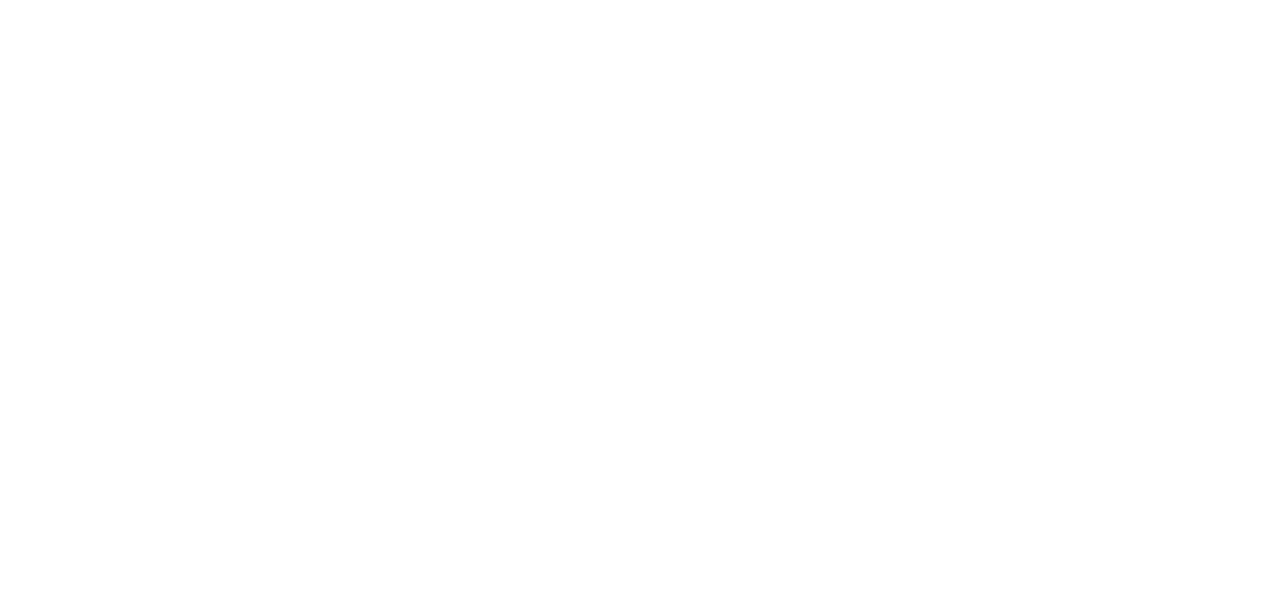
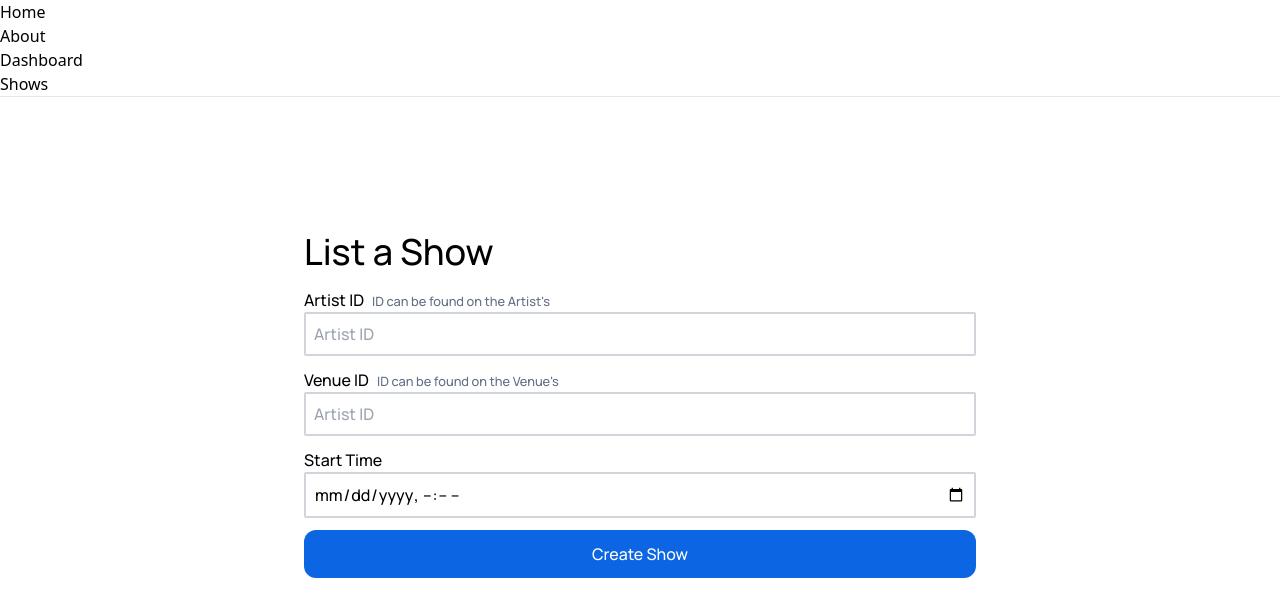
Before and after one commit to devcareer/Project-outside, a React (Vite) app: page /list-show in a window 1280 px wide. Before the commit this address had no page. Shown: the top 616 px of the page. Built offline with nearby package versions, Linux system fonts and the light colour scheme.

Commit message:
completed list shows page

```diff
--- a/src/App.jsx
+++ b/src/App.jsx
@@ -3,7 +3,7 @@ import { Routes, Route } from 'react-router-dom';
 import Shows from './pages/Shows';
 import Layout from './Layouts/DefaultLayout';
 import Venues from './pages/Venues';
-
+import ListShow from './pages/ListShow';
 function App() {
 	return (
 		<div className="App">
@@ -11,6 +11,7 @@ function App() {
 				<Route path="/" element={<Layout />}>
 					<Route path="/shows" element={<Shows />} />
 					<Route path="/venues" element={<Venues />} />
+					<Route path="/list-show" element={<ListShow />} />
 					{/* <Route index element={<Home />} />
           <Route path="about" element={<About />} /> */}
 					{/* <Route path="dashboard" element={<Dashboard />} /> */}
--- /dev/null
+++ b/src/pages/ListShow.jsx
@@ -0,0 +1,40 @@
+import React from 'react'
+
+function ListShow() {
+  return (
+    <div className="font-[Manrope] h-[75vh] flex flex-col justify-center w-full max-w-2xl mx-auto">
+        <h1 className="my-4 text-3xl md:text-4xl text-left w-full">List a Show</h1>
+        <form className="space-y-3" action="">
+            <div>
+                <label htmlFor="">Artist ID</label>
+                <small className="text-[#626F86] ml-2">ID can be found on the Artist's</small>
+                <input
+                    type="text"
+                    placeholder="Artist ID"
+                    className="rounded-sm w-full border-2 border-gray-300 p-2"
+                />
+            </div>
+            <div>
+                <label htmlFor="">Venue ID</label>
+                <small className="text-[#626F86] ml-2">ID can be found on the Venue's</small>
+                <input
+                    type="text"
+                    placeholder="Artist ID"
+                    className="rounded-sm w-full border-2 border-gray-300 p-2"
+                />
+            </div>
+            <div>
+                <label htmlFor="">Start Time</label>
+                <input
+                    type="datetime-local"
+                    placeholder="22/12/2022"
+                    className="rounded-sm w-full border-2 border-gray-300 p-2"
+                />
+            </div>
+            <button className="rounded-xl w-full bg-[#0C66E4] p-3 my-2 text-white">Create Show</button>
+        </form>
+    </div>
+  )
+}
+
+export default ListShow
```
